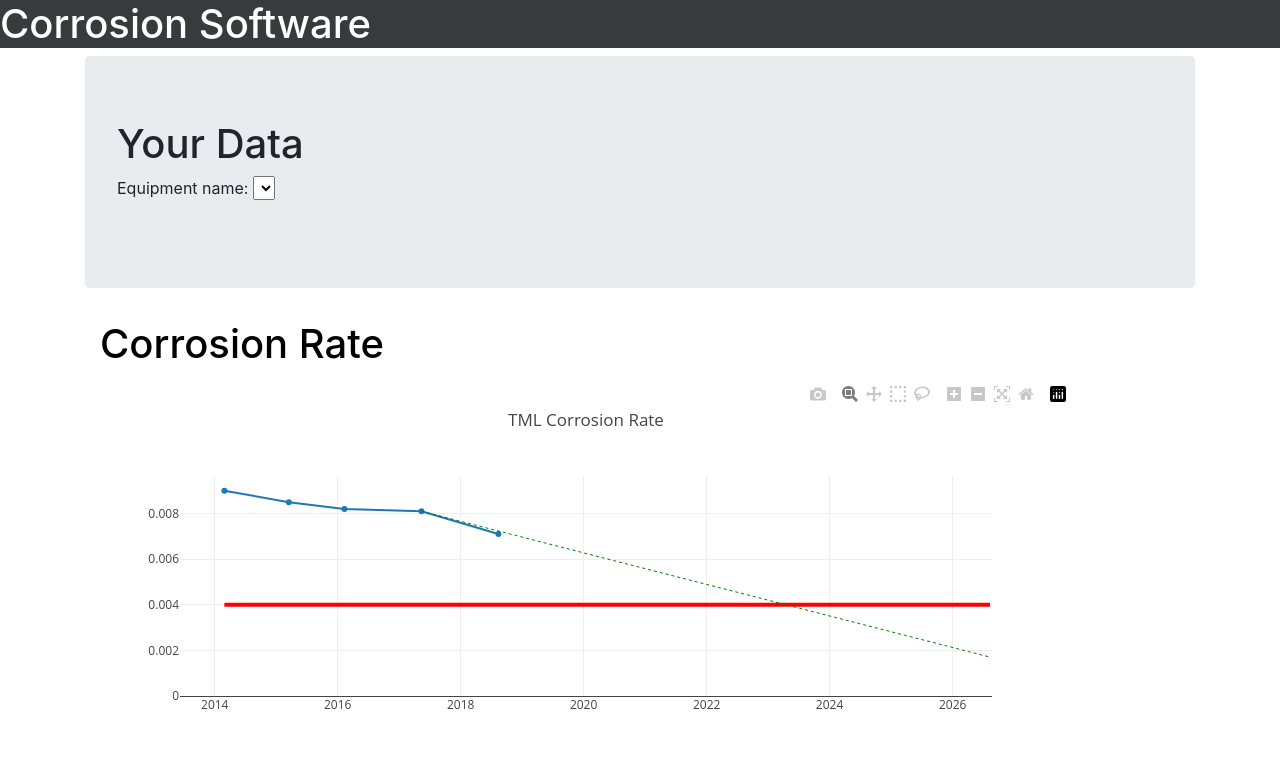
After one commit to Julianpse/corrosionApp, a Django app: page /view_data/ in a window 1280 px wide. The commit adds this page. Shown: the top 775 px of the page. Run offline with Django 3.2, Linux system fonts and the light colour scheme; lists and menus that the app fills with data are empty; some libraries are stand-ins or nearby versions.

Commit message:
added views

```diff
--- a/corrosionApp/urls.py
+++ b/corrosionApp/urls.py
@@ -19,7 +19,9 @@ from django.conf.urls import include
 from main_app import views
 
 urlpatterns = [
-    url(r'^$', views.home, name='home'),
+    url(r'^tech/$', views.tech, name='tech'),
+    url(r'^create_equipment/$', views.create_equipment, name='create_equipment'),
+    url(r'^view_data/$', views.view_data, name='view_data'),
     url(r'^main_app/', include('main_app.urls')),
     url(r'^api', include('RESTapi.urls')),
     url(
--- a/main_app/forms.py
+++ b/main_app/forms.py
@@ -1,6 +1,13 @@
 from django import forms
 
-class HomeForm(forms.Form):
-    facility = forms.CharField()
-    equipment_name = forms.CharField()
-    TML = forms.CharField()
+class TechForm(forms.Form):
+    facility = forms.ChoiceField()
+    equipment_name = forms.ChoiceField()
+    TML = forms.ChoiceField()
+    Reading = forms.FloatField(max_value=1)
+
+class CreateEquipmentForm(forms.Form):
+    equipment_name = forms.ChoiceField()
+
+class ViewEquipmentData(forms.Form):
+    equipment_name = forms.ChoiceField()
--- a/main_app/urls.py
+++ b/main_app/urls.py
@@ -2,5 +2,7 @@ from django.conf.urls import url
 from main_app import views
 
 urlpatterns = [
-    url(r'^$', views.home, name = 'home'),
+    url(r'^tech$', views.tech, name = 'tech'),
+    url(r'^create_equipment$', views.create_equipment),
+    url(r'^view_data$', views.view_data)
 ]
--- a/main_app/views.py
+++ b/main_app/views.py
@@ -3,10 +3,20 @@ from __future__ import unicode_literals
 
 from django.shortcuts import render
 from django.http import HttpResponse
-from main_app.forms import HomeForm
+from main_app.forms import TechForm
+from main_app.forms import CreateEquipmentForm
+from main_app.forms import ViewEquipmentData
 
 
 # Create your views here.
-def home(request):
-    args = {'form':HomeForm}
-    return render(request,'main_app/home.html',args)
+def tech(request):
+    args = {'form':TechForm}
+    return render(request,'main_app/tech.html',args)
+
+def create_equipment(request):
+    args = {'form':CreateEquipmentForm}
+    return render(request, 'main_app/create_equipment.html',args)
+
+def view_data(request):
+    args = {'form':ViewEquipmentData}
+    return render(request, 'main_app/view_data.html',args)
--- /dev/null
+++ b/static/main_app/js/pressureGraph.js
@@ -0,0 +1,53 @@
+thickness_readings = [0.009,0.0085,0.0082, 0.0081,0.0071]
+reading_dates = ["2014-02-27","2015-03-17","2016-02-10","2017-05-13","2018-08-13"]
+tmin = 0.004
+predict_x = ['2017-05-13', '2026-08-11']
+predict_y = [0.0081, 0.00170616]
+
+console.log(reading_dates[0])
+console.log(predict_x[predict_x.length-1])
+
+var trace1 = {
+  x: reading_dates,
+  y: thickness_readings,
+  type: 'scatter'
+}
+
+var layout = {
+  title: 'TML Corrosion Rate',
+  yaxis: {
+    rangemode:'tozero'
+
+  },
+  shapes: [
+    {
+    type: 'line',
+    x0: reading_dates[0],
+    y0: tmin,
+    x1: predict_x[predict_x.length-1],
+    y1: tmin,
+    line: {
+      color: 'red',
+      width: 4
+    }
+    },
+    {
+      type: 'line',
+    x0: predict_x[0],
+    y0: predict_y[0],
+    x1: predict_x[predict_x.length-1],
+    y1: predict_y[1],
+    line: {
+      color: 'green',
+      width: 1,
+      dash: 'dot'
+    }
+    }
+  ]
+}
+
+var data = [trace1]
+
+//psi_graph = document.getElementById('psiGraph');
+
+Plotly.newPlot('psiGraph', data, layout)
--- a/templates/base.html
+++ b/templates/base.html
@@ -8,6 +8,8 @@
   <link rel="stylesheet" href="https://stackpath.bootstrapcdn.com/bootstrap/4.1.2/css/bootstrap.min.css" integrity="sha384-Smlep5jCw/wG7hdkwQ/Z5nLIefveQRIY9nfy6xoR1uRYBtpZgI6339F5dgvm/e9B" crossorigin="anonymous"> {% load static %}
   <link rel="stylesheet" href="{% static "main_app/css/style.css" %}" type="text/css">
   <title>Corrosion App</title>
+  {% block head %}
+  {% endblock %}
 </head>
 <body>
   <div class="page-header">
--- /dev/null
+++ b/templates/main_app/view_data.html
@@ -0,0 +1,18 @@
+{% extends "base.html" %}
+{% block body %}
+<div class="container">
+  <div class="jumbotron">
+    <h1>Your Data</h1>
+    <form action="" method='POST'>
+     {% csrf_token %}{{ form.as_p }}
+    </form>
+  </div>
+  <div class="container">
+     <h1 style ="color: black">Corrosion Rate</h1>
+     <div id="psiGraph" style="width:90%;height:400px;"></div>
+  </div>
+</div>
+<script src="https://cdn.plot.ly/plotly-latest.min.js"></script>
+{% load static %}
+    <script src="{% static "main_app/js/pressureGraph.js" %}"></script>
+{% endblock %}
```
Also changed, not shown: templates/main_app/create_equipment.html (added, +11 -0 lines), templates/main_app/tech.html (renamed from templates/main_app/home.html).
